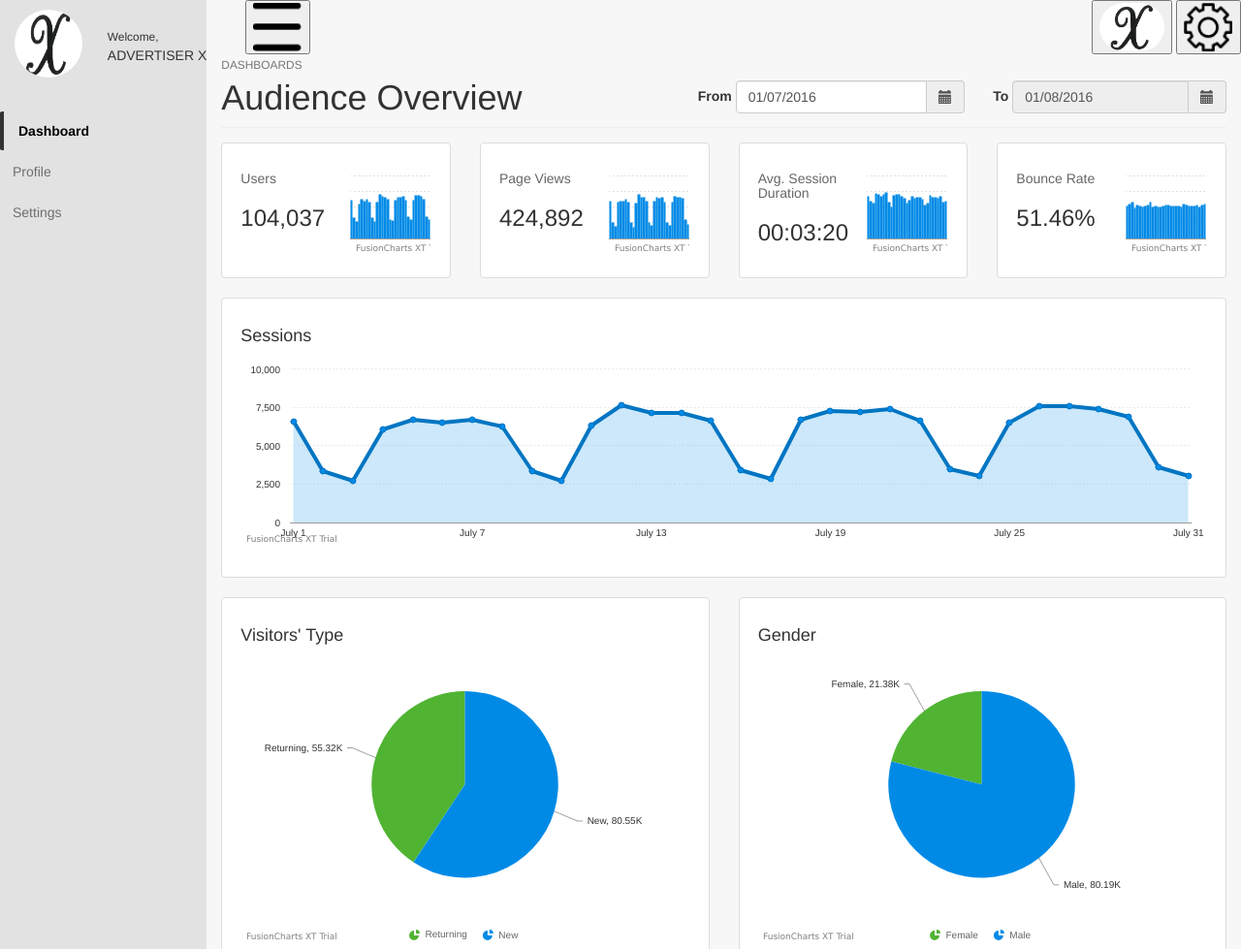
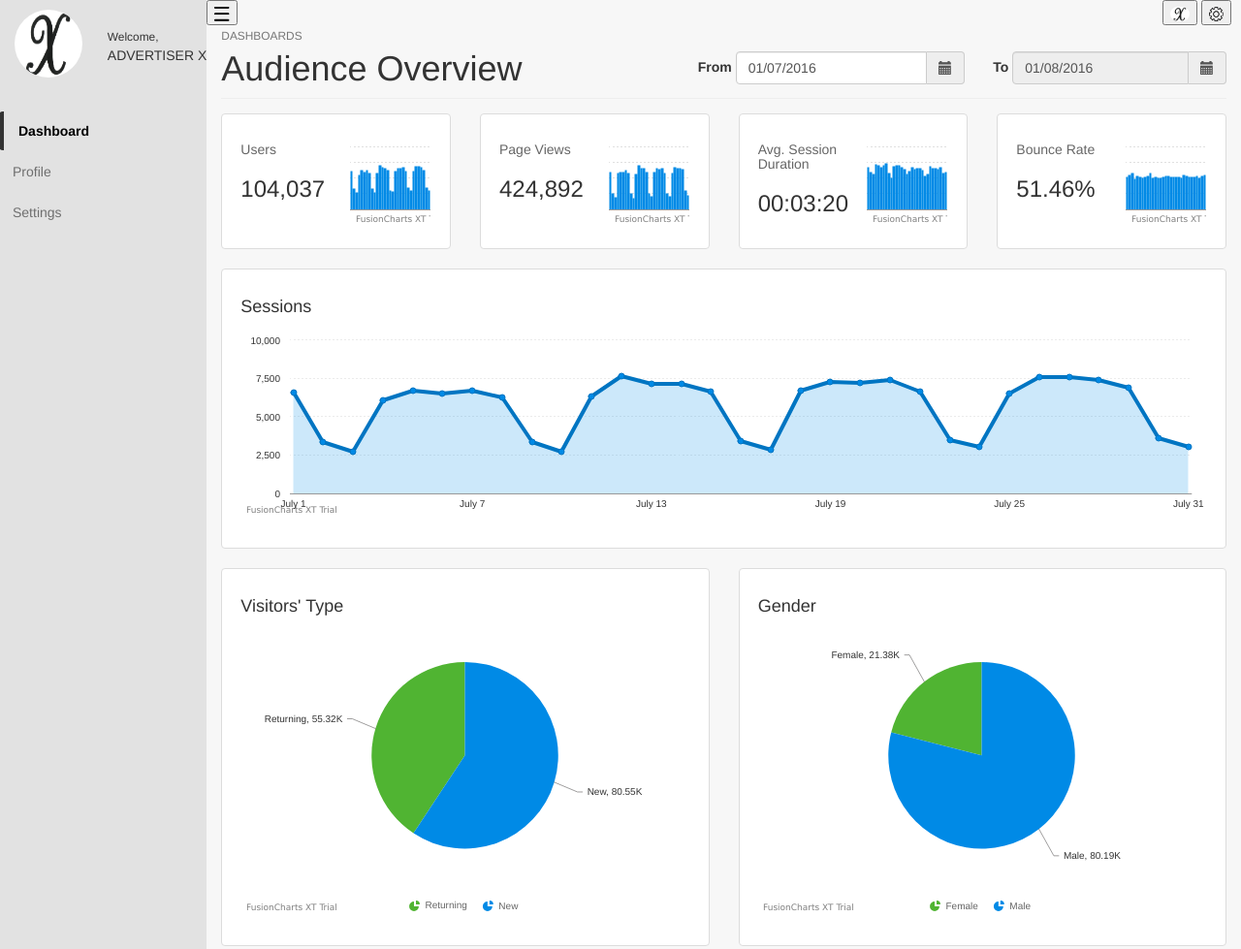
Before and after one commit to SQUASHer42/hackix.dashboard, a plain HTML site: page IX Analytical Dashboard/index.html in a window 1280 px wide. Shown: the top 979 px of the page at 97% size. Drawn offline with Linux system fonts and the light colour scheme; animation ran at ten frames a second.

Commit message:
edited the margins

```diff
--- a/IX Analytical Dashboard/css/main.css
+++ b/IX Analytical Dashboard/css/main.css
@@ -170,13 +170,15 @@ body {
              }
 
 ul.header li {
+    background:
     display: block;
     list-style-type: none;
 }
 .pull-right {
     float: right;
-    padding: 0
+    margin-right: 10px;
 }
 .pull-left {
-    float:left
+    float:left;
+    margin-left: -40px;
 }
--- a/IX Analytical Dashboard/index.html
+++ b/IX Analytical Dashboard/index.html
@@ -109,8 +109,8 @@
                         <li>
                             <div class="pull-left">
 
-                                <button id="columnToggler" type="button" onclick="toggleColumn()">
-                                    <img src="imgs/columnToggler.png" height="50" border="0">
+                                <button id="columnToggler" type="button1" onclick="toggleColumn()">
+                                    <img src="imgs/columnToggler.png" height="15" border="0">
                                 </button>
                             </div>
                         </li>
@@ -118,12 +118,12 @@
                         <li>
                             <div class="pull-right">
 
-                                <button id="columnToggler" type="button" onclick="toggleColumn()">
-                                    <img src="imgs/x.jpeg" height="50" style="border-radius:50px">
+                                <button id="columnToggler" type="button1" onclick="toggleColumn()">
+                                    <img src="imgs/x.jpeg" height="15" style="border-radius:50px">
                                 </button>
 
-                                <button id="columnToggler" type="button" onclick="toggleColumn()">
-                                    <img src="imgs/settings.png" height="50" border="0">
+                                <button id="columnToggler" type="button1" onclick="toggleColumn()">
+                                    <img src="imgs/settings.png" height="15" border="0">
                                 </button>
                             </div>
                         </li>
```
